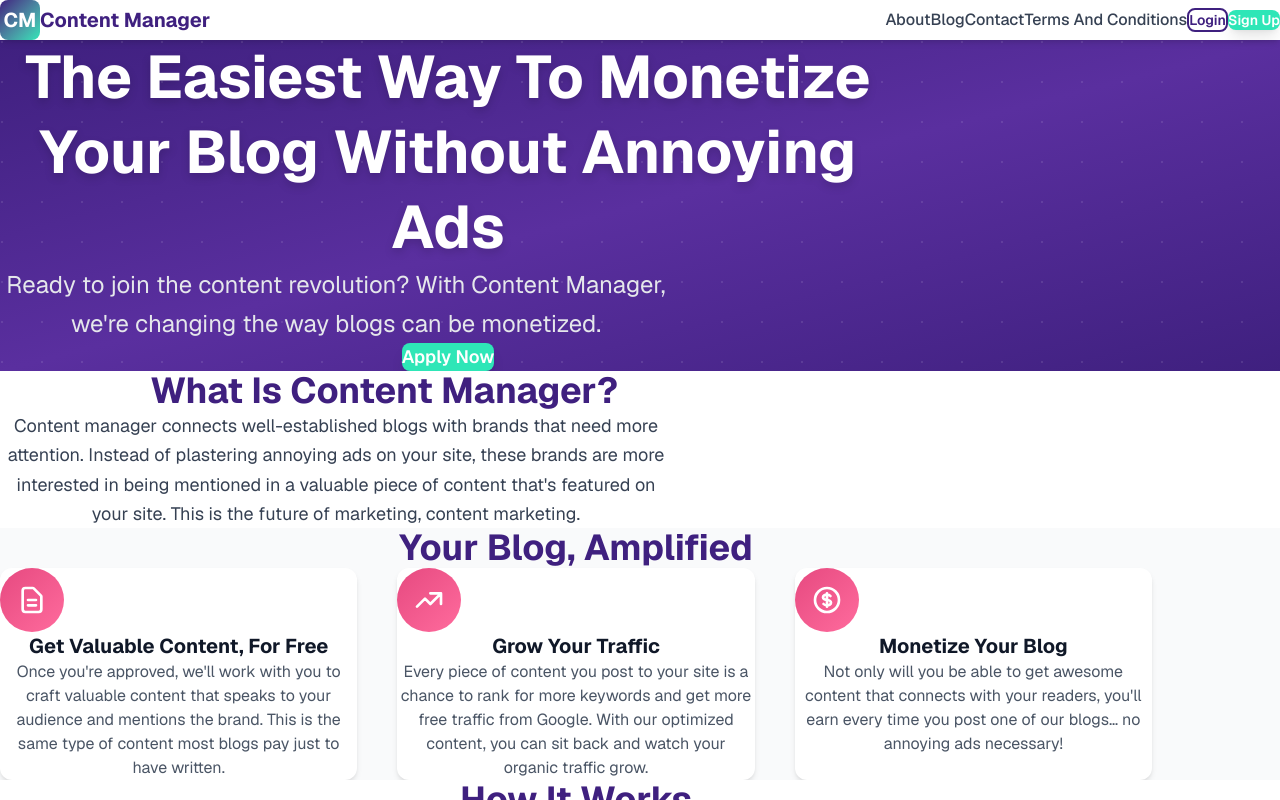
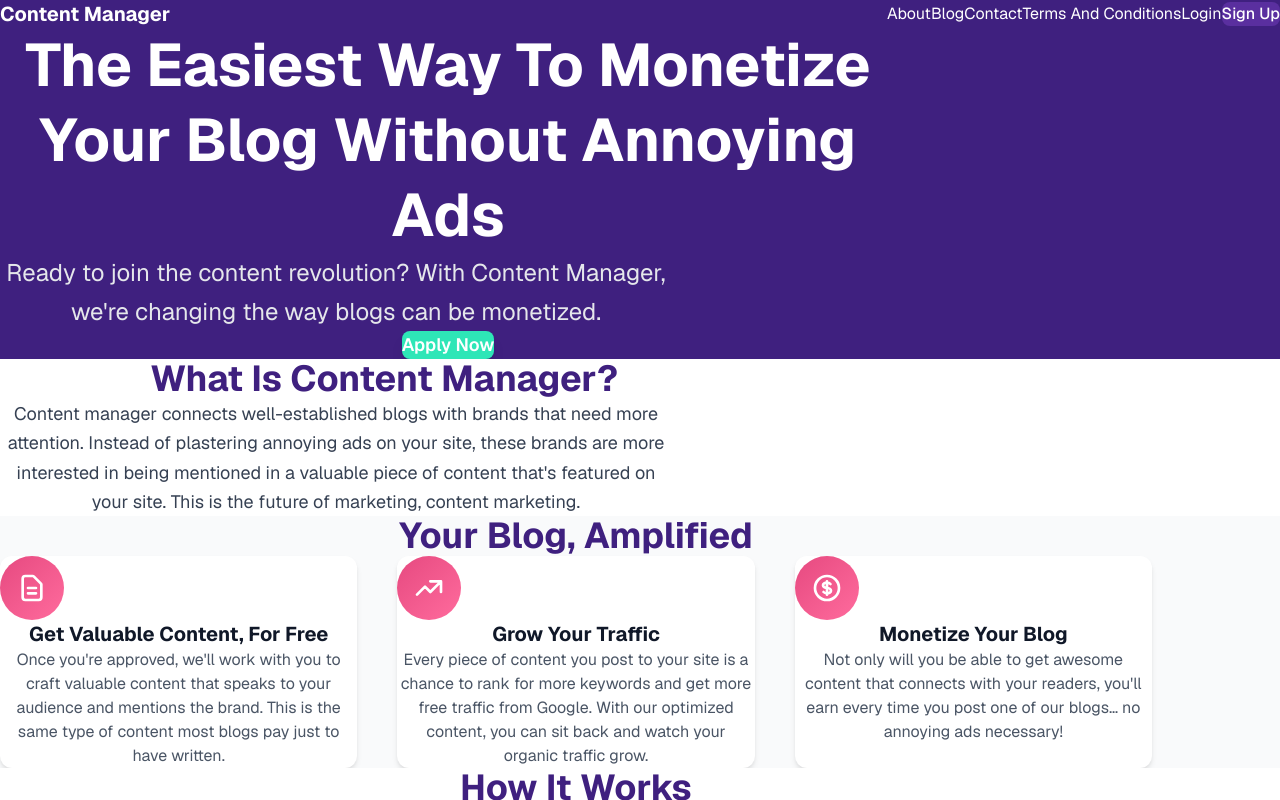
Before and after one commit to ESRAILHAQUE/publisherauthority-frontend, a Next.js app: page / in a window 1280 px wide. Shown: the top 800 px of the page. Built offline with nearby package versions, Linux system fonts and the light colour scheme.

Commit message:
Design: Match original site exactly - purple header, clean logo, consistent buttons, remove patterns

```diff
--- a/app/page.tsx
+++ b/app/page.tsx
@@ -13,16 +13,10 @@ export default function HomePage() {
       <Header />
 
       {/* Hero Section */}
-      <section className="relative bg-gradient-to-br from-[#3F207F] via-[#5A2F9F] to-[#3F207F] text-white py-20 md:py-32 overflow-hidden">
-        <div className="absolute inset-0 opacity-10">
-          <div className="absolute inset-0" style={{
-            backgroundImage: 'radial-gradient(circle at 2px 2px, white 1px, transparent 0)',
-            backgroundSize: '40px 40px'
-          }}></div>
-        </div>
-        <div className="container mx-auto px-4 relative z-10">
-          <div className="max-w-4xl mx-auto text-center space-y-6 animate-fade-in">
-            <h1 className="text-4xl md:text-6xl font-bold leading-tight drop-shadow-lg">
+      <section className="bg-[#3F207F] text-white py-20 md:py-32">
+        <div className="container mx-auto px-4">
+          <div className="max-w-4xl mx-auto text-center space-y-6">
+            <h1 className="text-4xl md:text-6xl font-bold leading-tight">
               The Easiest Way To Monetize Your Blog Without Annoying Ads
             </h1>
             <p className="text-xl md:text-2xl text-gray-200 max-w-2xl mx-auto leading-relaxed">
@@ -30,9 +24,9 @@ export default function HomePage() {
             </p>
             <div className="pt-6">
               <Link href="/apply">
-                <Button variant="primary" size="lg" className="text-lg px-8 py-4 shadow-2xl hover:shadow-teal-500/50">
+                <button className="px-8 py-4 bg-[#2EE6B7] hover:bg-[#26D1A6] text-white font-semibold rounded-lg text-lg transition-colors shadow-lg">
                   Apply Now
-                </Button>
+                </button>
               </Link>
             </div>
           </div>
@@ -187,19 +181,19 @@ export default function HomePage() {
       {/* Start Earning Today Section - WHITE BACKGROUND */}
       <section className="py-16 md:py-24 bg-white">
         <div className="container mx-auto px-4">
-          <div className="max-w-3xl mx-auto text-center space-y-6">
+          <div className="max-w-3xl mx-auto text-center space-y-4">
             <h2 className="text-3xl md:text-4xl font-bold text-[#3F207F]">
               Start Earning Today
             </h2>
-            <div className="space-y-2">
-              <p className="text-lg text-gray-700">Ready to get started?</p>
-              <p className="text-lg text-gray-700">Click the button below to apply:</p>
+            <div>
+              <p className="text-base text-gray-700">Ready to get started?</p>
+              <p className="text-base text-gray-700">Click the button below to apply:</p>
             </div>
-            <div className="pt-4">
+            <div className="pt-2">
               <Link href="/apply">
-                <Button variant="primary" size="lg" className="text-lg px-8 py-4 shadow-xl hover:shadow-2xl">
+                <button className="px-8 py-3 bg-[#2EE6B7] hover:bg-[#26D1A6] text-white font-semibold rounded-lg transition-colors shadow-md">
                   Apply Now
-                </Button>
+                </button>
               </Link>
             </div>
           </div>
--- a/components/layout/Header.tsx
+++ b/components/layout/Header.tsx
@@ -8,36 +8,35 @@ export const Header: React.FC = () => {
   const [isMenuOpen, setIsMenuOpen] = useState(false);
 
   return (
-    <header className="sticky top-0 z-50 bg-white shadow-md">
+    <header className="sticky top-0 z-50 bg-[#3F207F]">
       <nav className="container mx-auto px-4 py-4">
         <div className="flex items-center justify-between">
           {/* Logo */}
-          <Link href="/" className="flex items-center space-x-2 group">
-            <div className="w-10 h-10 bg-gradient-to-br from-[#3F207F] to-[#2EE6B7] rounded-lg flex items-center justify-center transform group-hover:scale-110 transition-transform duration-300">
-              <span className="text-white font-bold text-xl">CM</span>
-            </div>
-            <span className="text-xl font-bold text-[#3F207F]">Content Manager</span>
+          <Link href="/" className="text-xl font-bold text-white hover:opacity-80 transition-opacity">
+            Content Manager
           </Link>
 
           {/* Desktop Navigation */}
-          <div className="hidden md:flex items-center space-x-8">
-            <Link href="/about" className="text-gray-700 hover:text-[#3F207F] transition-colors font-medium">
+          <div className="hidden md:flex items-center space-x-6">
+            <Link href="/about" className="text-white hover:opacity-80 transition-opacity">
               About
             </Link>
-            <Link href="/blog" className="text-gray-700 hover:text-[#3F207F] transition-colors font-medium">
+            <Link href="/blog" className="text-white hover:opacity-80 transition-opacity">
               Blog
             </Link>
-            <Link href="/contact" className="text-gray-700 hover:text-[#3F207F] transition-colors font-medium">
+            <Link href="/contact" className="text-white hover:opacity-80 transition-opacity">
               Contact
             </Link>
-            <Link href="/terms" className="text-gray-700 hover:text-[#3F207F] transition-colors font-medium">
+            <Link href="/terms" className="text-white hover:opacity-80 transition-opacity">
               Terms And Conditions
             </Link>
-            <Link href="/auth/login">
-              <Button variant="outline" size="sm">Login</Button>
+            <Link href="/auth/login" className="text-white hover:opacity-80 transition-opacity">
+              Login
             </Link>
             <Link href="/apply">
-              <Button variant="primary" size="sm">Sign Up</Button>
+              <button className="px-5 py-2 bg-[#5A2F9F] hover:bg-[#6B3FB0] text-white rounded-lg font-medium transition-colors">
+                Sign Up
+              </button>
             </Link>
           </div>
 
```
